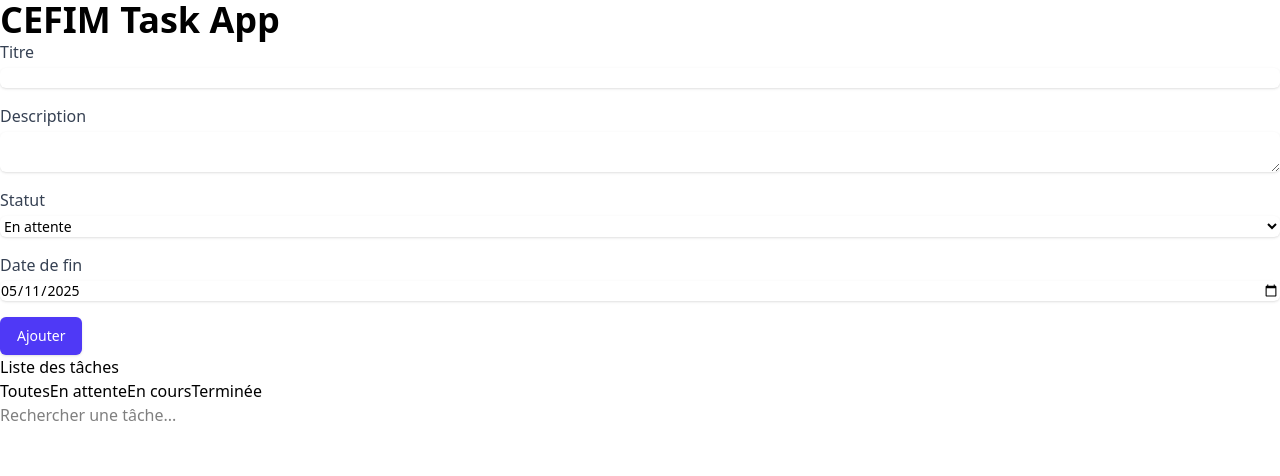
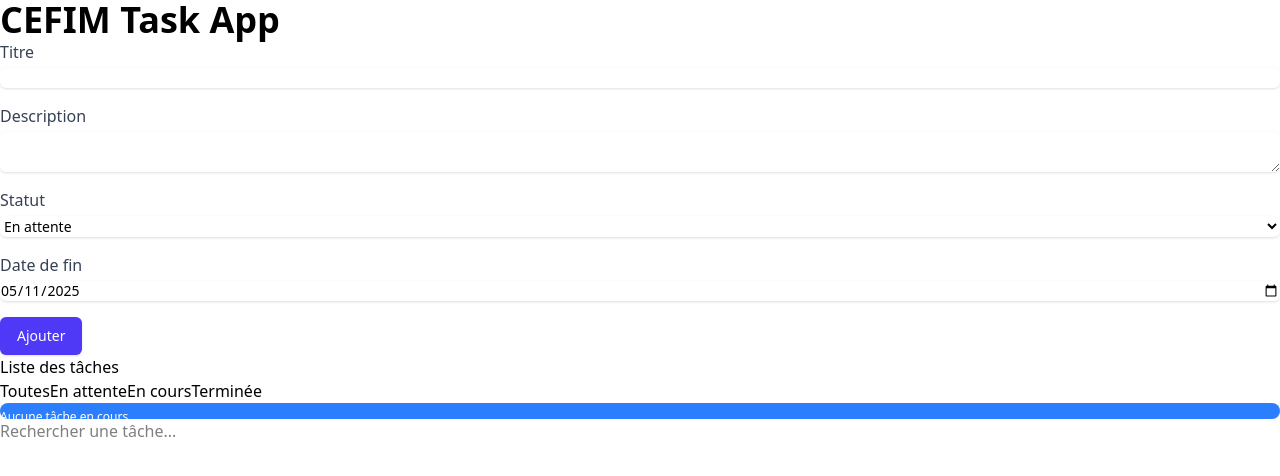
Before and after one commit to Zoraaax/cefim-task-app, a React (Vite) app: page / in a window 1280 px wide. Shown: the top 476 px of the page. Built offline with nearby package versions, Linux system fonts and the light colour scheme.

Commit message:
feat: progression system for all task

```diff
--- /dev/null
+++ b/src/components/ProgressBar.tsx
@@ -0,0 +1,14 @@
+interface ProgressBarProps {
+    progress: number
+    progressPercentage: number | string
+}
+
+export const ProgressBar: React.FC<ProgressBarProps> = ({ progress, progressPercentage }) => {
+    return (
+        <div className="w-full h-4 bg-gray-200 rounded-full">
+            <div className="h-full bg-blue-500 rounded-full" style={{ width: `${progress}%` }}>
+                <span className="text-white text-xs">{progressPercentage}</span>
+            </div>
+        </div>
+    )
+}
--- a/src/components/TaskList.tsx
+++ b/src/components/TaskList.tsx
@@ -3,6 +3,7 @@ import { useLocalStorage } from "../hooks/useLocalStorage"
 import type { Task } from "../types/TaskType"
 import { TaskItem } from "./TaskItem"
 import SearchBar from "./SearchBar"
+import { ProgressBar } from "./ProgressBar"
 
 export const TaskList: React.FC = () => {
     const [tasks, setTasks] = useLocalStorage<Task[]>("tasks", [])
@@ -37,6 +38,18 @@ export const TaskList: React.FC = () => {
             task.title.toLowerCase().includes(searchQuery.toLowerCase())
         )
 
+    const progress = filteredTasks.reduce((acc, task) => {
+        if (task.status === "Terminée") {
+            return acc + 1
+        }
+        return acc
+    }, 0) / filteredTasks.length
+
+    const progressPercentage = () => {
+        if (filteredTasks.length === 0) return "Aucune tâche en cours"
+        return Math.round((progress * 100) / filteredTasks.length) + "%"
+    }
+
     return (
         <div>
             <h2>Liste des tâches</h2>
@@ -46,6 +59,7 @@ export const TaskList: React.FC = () => {
                 <button onClick={() => setStatusFilter("En cours")}>En cours</button>
                 <button onClick={() => setStatusFilter("Terminée")}>Terminée</button>
             </div>
+            <ProgressBar progress={progress} progressPercentage={progressPercentage()} />
             <SearchBar onSearch={handleSearch} />
             {filteredTasks.map((task) => (
                 <TaskItem
```
